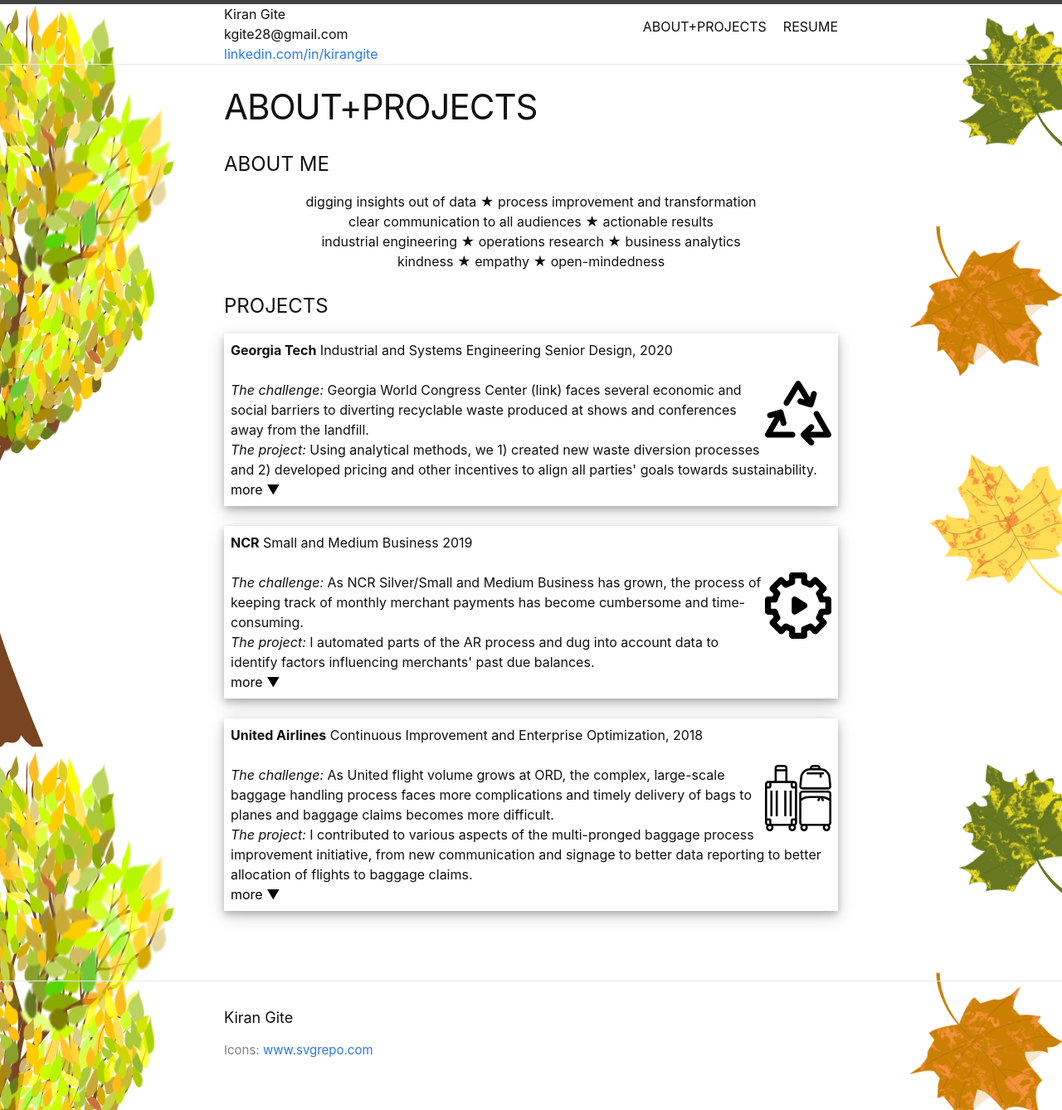
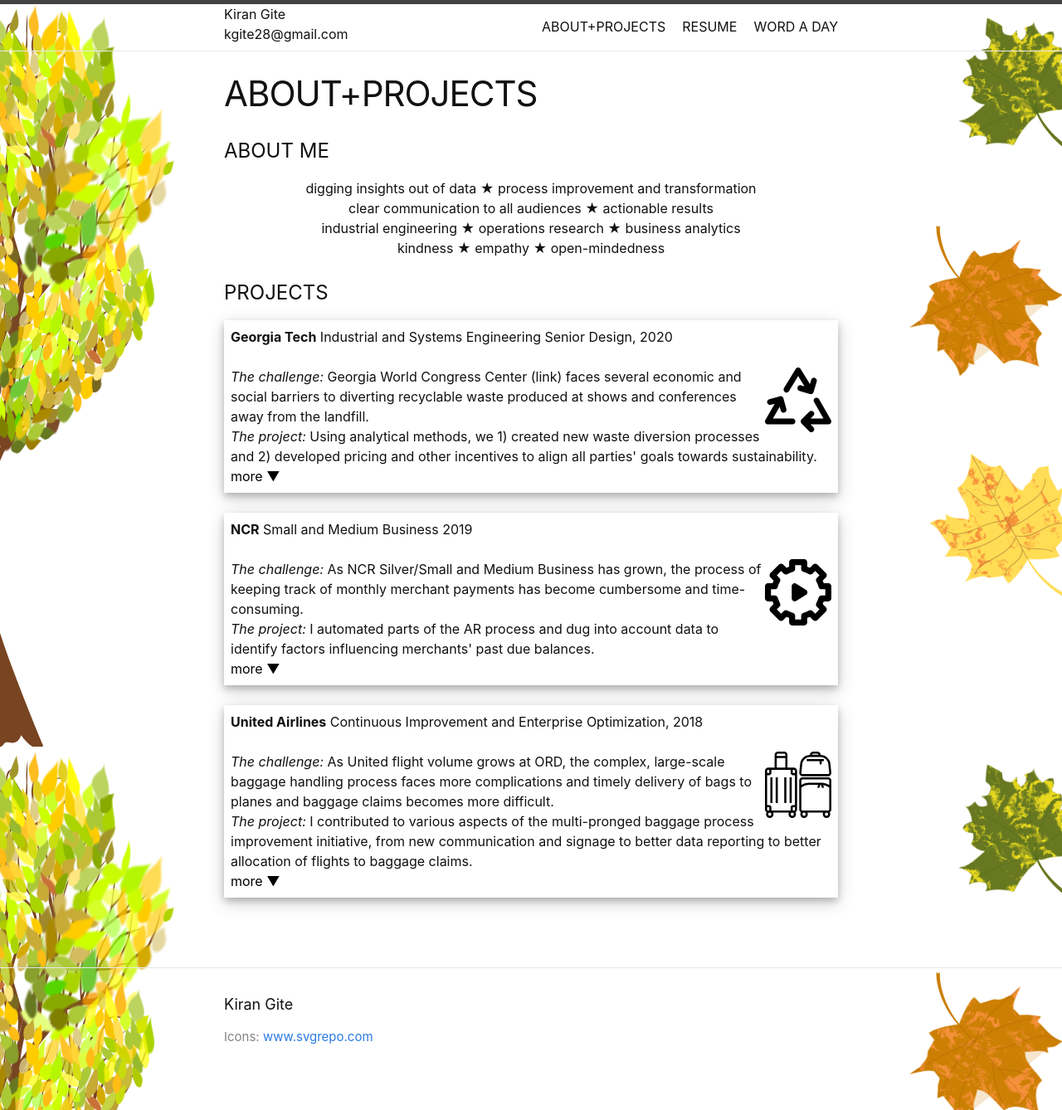
Before and after one commit to kgite28/kgite28.github.io, a Jekyll site: the page built from index.markdown, in a window 1280 px wide. Shown: the whole page at 83% size. Built offline with Jekyll 4.4.1, drawn with Linux system fonts in a browser that asks for light colours.

Commit message:
new page

```diff
--- a/_includes/header.html
+++ b/_includes/header.html
@@ -5,7 +5,7 @@
     {%- assign page_paths = site.header_pages | default: default_paths -%}
     <div class="top">
       Kiran Gite <br> {{ site.email }}<br>
-    <a href="{{ site.linkedin_username }}">{{ site.linkedin_username }}</a></div>
+    <a href="linkedin.com/in/kirangite">{{ linkedin.com/in/kirangite }}</a></div>
 
     {%- if page_paths -%}
       <nav class="site-nav">
--- /dev/null
+++ b/words.markdown
@@ -0,0 +1,7 @@
+---
+layout: page
+title: WORD A DAY
+permalink: /wordaday/
+---
+
+Hello
```
